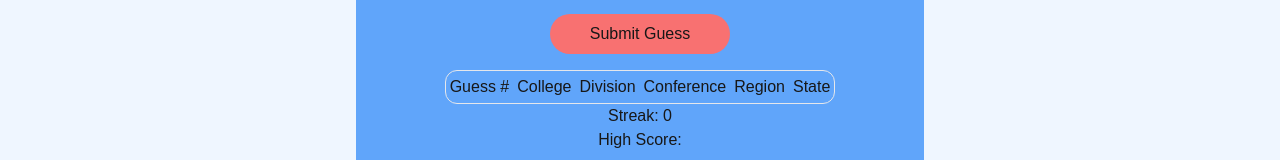
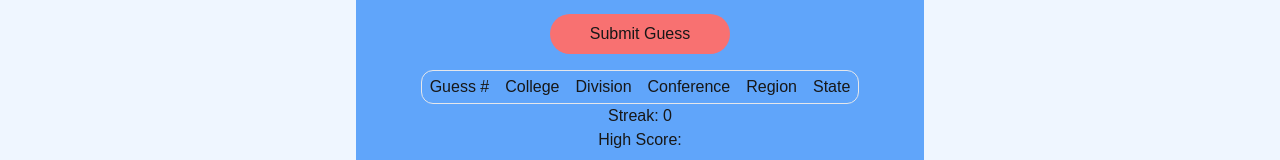
Before and after one commit to plenahan/nbawheredtheygo, a Next.js app in the folder nextjs/: page / in a window 1280 px wide. Shown: the part 526-686 px from the top of the page. Built offline with nearby package versions, Linux system fonts and the light colour scheme; no server answers; the database is empty.

Commit message:
GuessBox styling

```diff
--- a/nextjs/src/app/components/GuessBox.tsx
+++ b/nextjs/src/app/components/GuessBox.tsx
@@ -4,24 +4,24 @@ export default function GuessBox() {
 
     return (
         <div>
-            <div className="flex flex-row space-x-2 border rounded-xl p-1">
-                <div id="guessNum" className="flex flex-col">
-                    <div>Guess #</div>
+            <div className="flex flex-row space-x-2 border rounded-xl p-1 items-center">
+                <div id="guessNum" className="flex flex-col items-center">
+                    <div className="px-1 text-center">Guess #</div>
                 </div>
-                <div id="college" className="flex flex-col">
-                    <div>College</div>
+                <div id="college" className="flex flex-col items-center">
+                    <div className="px-1 text-center">College</div>
                 </div>
-                <div id="division" className="flex flex-col">
-                    <div>Division</div>
+                <div id="division" className="flex flex-col items-center">
+                    <div className="px-1 text-center">Division</div>
                 </div>
-                <div id="conference" className="flex flex-col">
-                    <div>Conference</div>
+                <div id="conference" className="flex flex-col items-center">
+                    <div className="px-1 text-center">Conference</div>
                 </div>
-                <div id="region" className="flex flex-col">
-                    <div>Region</div>
+                <div id="region" className="flex flex-col items-center">
+                    <div className="px-1 text-center">Region</div>
                 </div>
-                <div id="state" className="flex flex-col">
-                    <div>State</div>
+                <div id="state" className="flex flex-col items-center">
+                    <div className="px-1 text-center">State</div>
                 </div>
             </div>
         </div>
--- a/nextjs/src/app/components/PlayerData.tsx
+++ b/nextjs/src/app/components/PlayerData.tsx
@@ -103,7 +103,7 @@ export default function PlayerData({playerData, collegeData, currentPlayer, curr
 
       let divChild = document.createElement("div");
       divChild.textContent = (guess+1).toString() || "N/A";
-      divChild.className = 'border rounded-md px-1 text-center'
+      divChild.className = 'border rounded-md px-1 text-center w-full'
       guessNum?.appendChild(divChild);
 
       createGuessBoxElement(selectedCollege?.name, playerCollege?.name, college!);
@@ -121,7 +121,7 @@ export default function PlayerData({playerData, collegeData, currentPlayer, curr
       } else {
         divChild.style.backgroundColor = 'indianred';
       }
-      divChild.className = 'border rounded-md px-1 text-center'
+      divChild.className = 'border rounded-md px-1 text-center w-full'
       col?.appendChild(divChild);
     }
 
```
